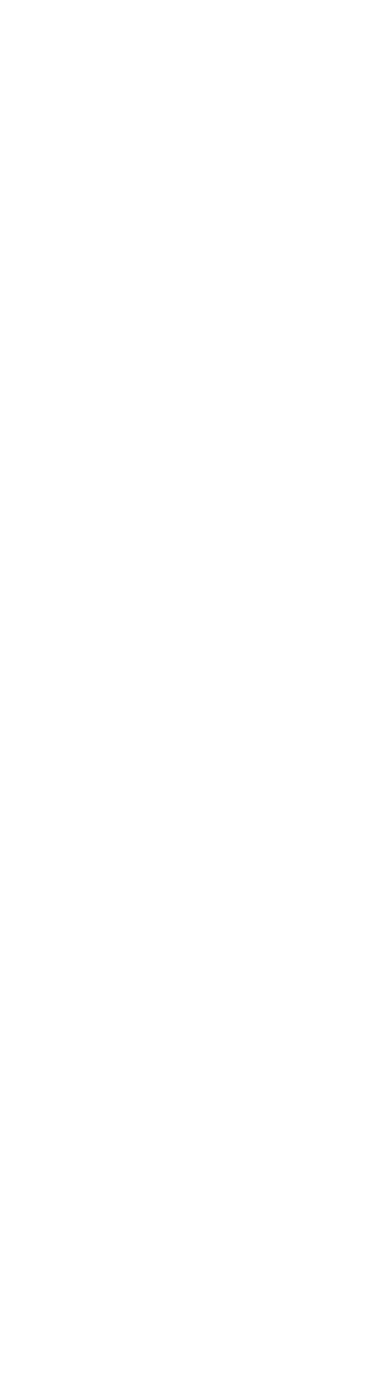
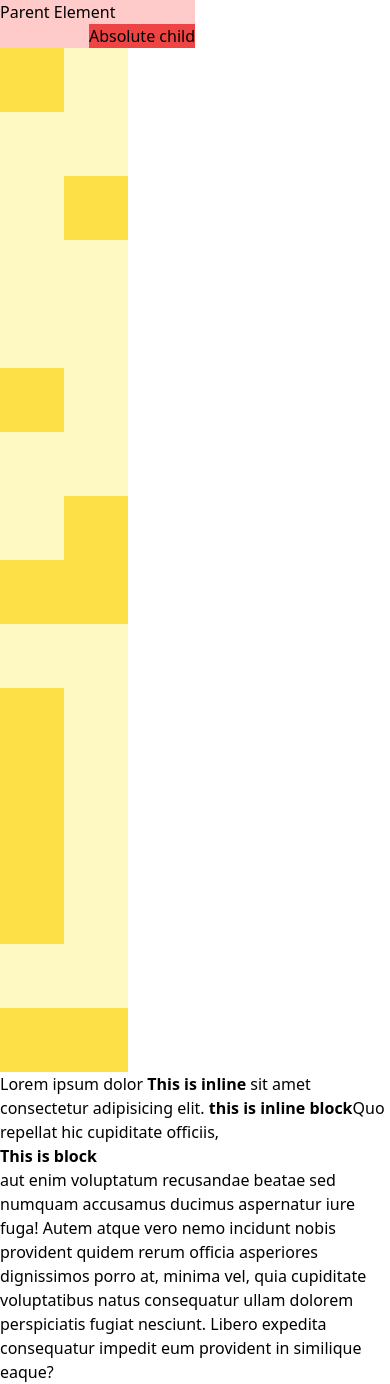
Before and after one commit to vickyhawley/Tailwind-Projects, a plain HTML site: page tailwind-sandbox/06-layout-position/index.html in a window 390 px wide. Before the commit the page ends 844 px from the top, so only its background shows below. Drawn offline with nearby package versions, Linux system fonts and the light colour scheme.

Commit message:
breakpoints etc

```diff
--- a/tailwind-sandbox/06-layout-position/index.html
+++ b/tailwind-sandbox/06-layout-position/index.html
@@ -9,24 +9,60 @@
   </head>
   <body>
     <!-- Positioning -->
+    <div class="relative w-1/2 h-12 bg-red-200">
+      <p>Parent Element
+      </p>
+      <div class="absolute bottom-0 right-0 bg-red-500">
+        <p>Absolute child</p>
+      </div>
+    </div>
 
     <!-- Top left corner -->
+    <div class="relative h-32 w-32 bg-yellow-100">
+      <div class="absolute left-0 top-0 h-16 w-16 bg-yellow-300"></div>
+    </div>
 
     <!-- Top right corner -->
+    <div class="relative h-32 w-32 bg-yellow-100">
+      <div class="absolute right-0 top-0 h-16 w-16 bg-yellow-300"></div>
+    </div>
 
     <!-- Bottom left corner -->
+    <div class="relative h-32 w-32 bg-yellow-100">
+      <div class="absolute left-0 bottom-0 h-16 w-16 bg-yellow-300"></div>
+    </div>
 
     <!-- Bottom right corner -->
+    <div class="relative h-32 w-32 bg-yellow-100">
+      <div class="absolute right-0 bottom-0 h-16 w-16 bg-yellow-300"></div>
+    </div>
 
     <!-- Span top edge -->
+    <div class="relative h-32 w-32 bg-yellow-100">
+      <div class="absolute inset-x-0 h-16 top-0 bg-yellow-300"></div>
+    </div>
 
     <!-- Span left edge -->
 
+    <div class="relative h-32 w-32 bg-yellow-100">
+      <div class="absolute inset-y-0 left w-16 bg-yellow-300"></div>
+    </div>
+
     <!-- Span right edge -->
+    <div class="relative h-32 w-32 bg-yellow-100">
+      <div class="absolute inset-y-0 right w-16 bg-yellow-300"></div>
+    </div>
 
     <!-- Span bottom edge -->
+    <div class="relative h-32 w-32 bg-yellow-100">
+      <div class="absolute inset-x-0 bottom-0 h-16 bg-yellow-300"></div>
+    </div>
 
     <!-- Display Classes -->
+    <div>
+      Lorem ipsum dolor <span class="inline font-bold">This is inline</span> sit amet consectetur adipisicing elit. <span class="inline-block font-bold">this is inline block</span>Quo repellat hic cupiditate officiis, <span class="block font-bold">This is block</span>
+      aut enim voluptatum recusandae beatae sed numquam accusamus ducimus aspernatur iure fuga! Autem atque vero nemo incidunt nobis provident quidem rerum officia asperiores dignissimos porro at, <span class="hidden font-bold">This is hidden</span>minima vel, quia cupiditate voluptatibus natus consequatur ullam dolorem perspiciatis fugiat nesciunt. Libero expedita consequatur impedit eum provident in similique eaque?
+    </div>
 
     <!-- Z-Index -->
 
```
Also changed, not shown: tailwind-sandbox/11-breakpoints/index.html (+12 -1 lines), 1 other file.
